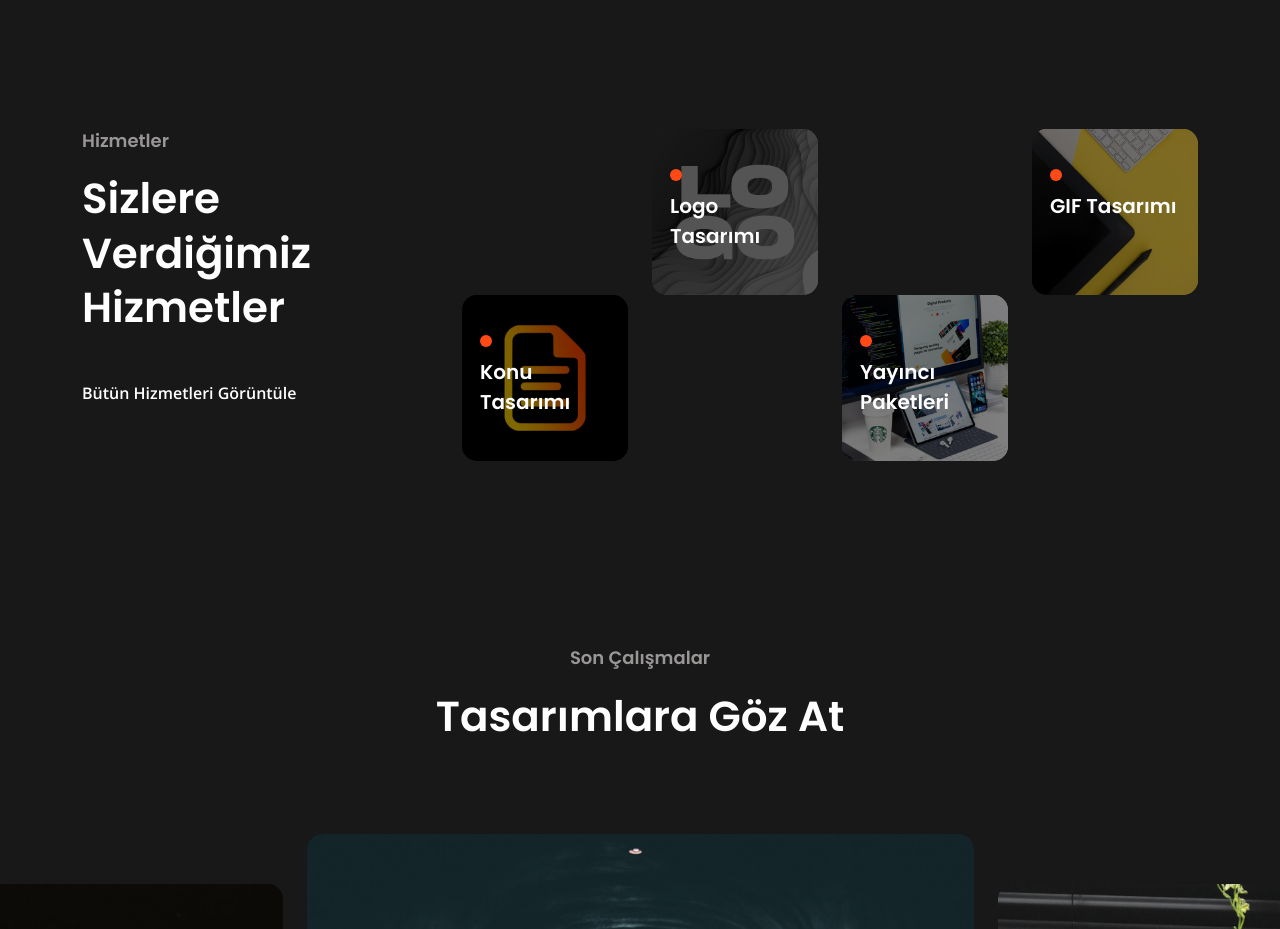
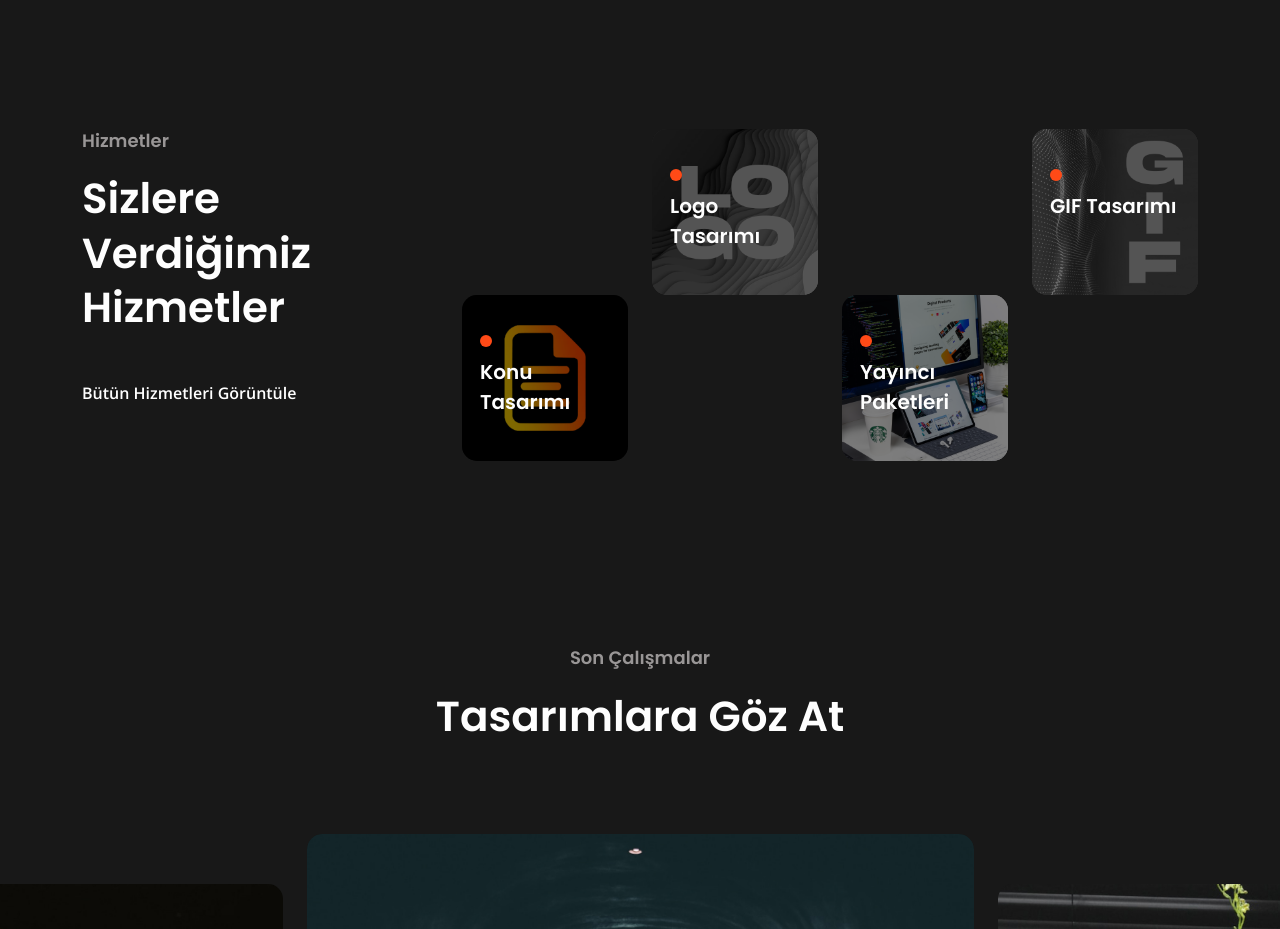
Before and after one commit to risuscreative/alphawebsite, a React (Create React App) app: page / in a window 1280 px wide. Shown: the part 1140-2069 px from the top of the page. Built offline with nearby package versions, Linux system fonts and the light colour scheme; some icons are missing.

Commit message:
Update Home.jsx

```diff
--- a/src/components/Pages/Home.jsx
+++ b/src/components/Pages/Home.jsx
@@ -111,7 +111,7 @@ export default function Home() {
                   <Card
                     title="GIF Tasarımı"
                     link="/service/service-details"
-                    src="/images/service_2.jpeg"
+                    src="/images/gif.png"
                     alt="Service"
                   />
                   <Spacing lg="0" md="30" />
```
